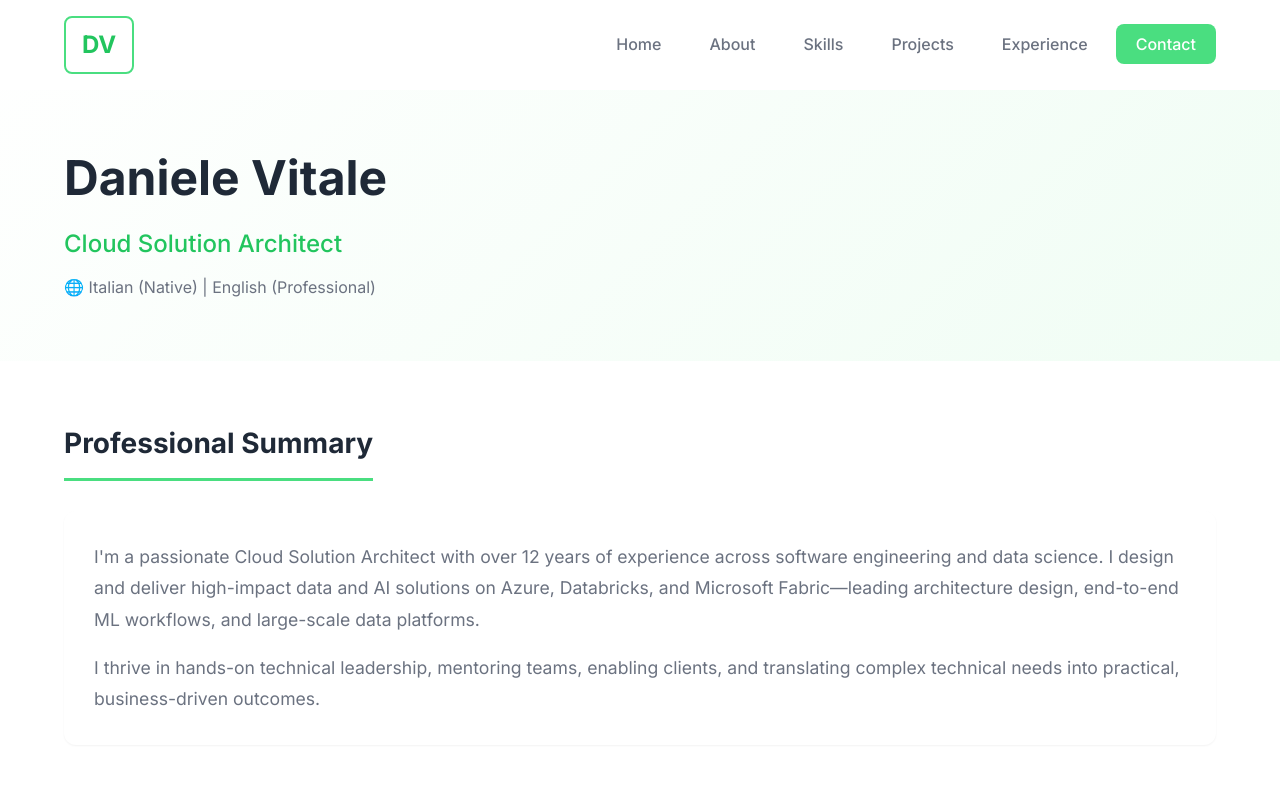
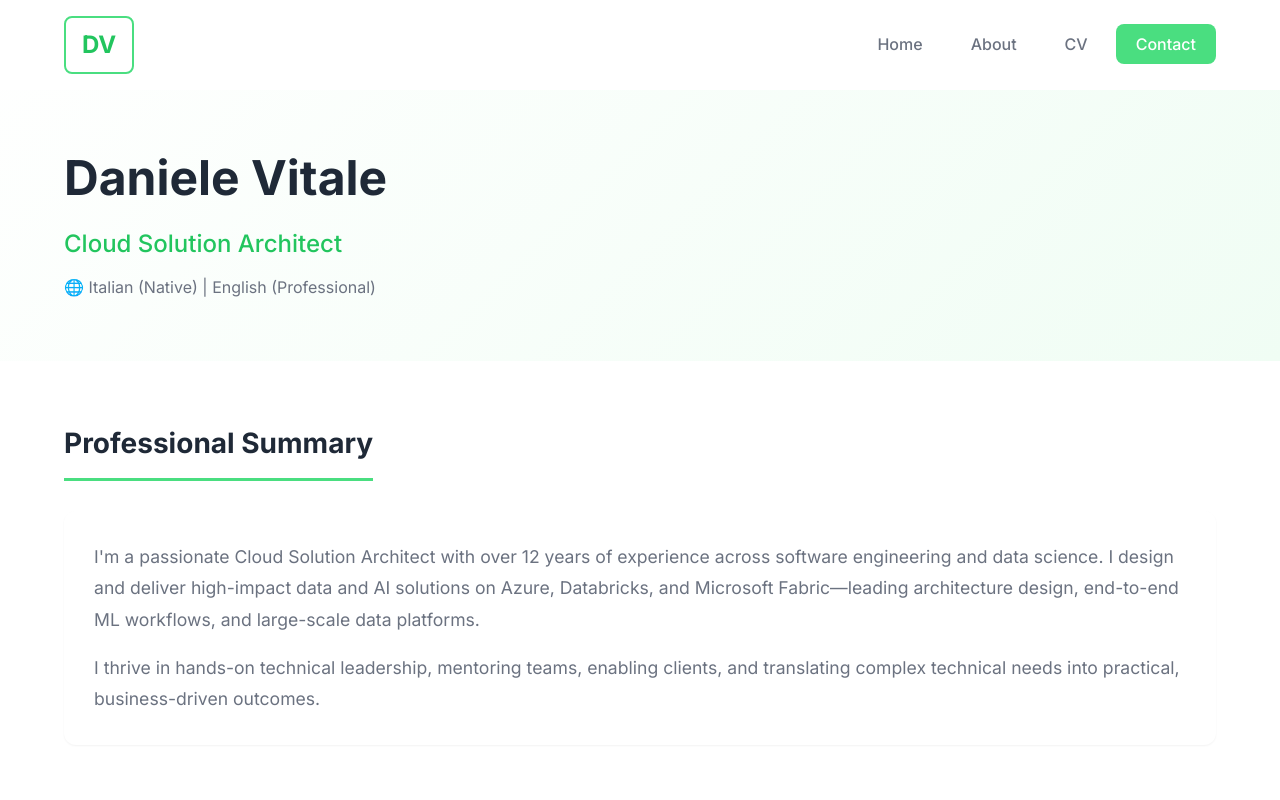
Before and after one commit to vitaled/vitaled.github.io, a plain HTML site: page cv.html in a window 1280 px wide. Shown: the top 800 px of the page. Drawn offline with Linux system fonts and the light colour scheme.

Commit message:
fix: cv page menu updated to match home page

```diff
--- a/cv.html
+++ b/cv.html
@@ -18,9 +18,7 @@
             <ul class="nav-menu">
                 <li><a href="index.html" class="nav-link">Home</a></li>
                 <li><a href="index.html#about" class="nav-link">About</a></li>
-                <li><a href="index.html#skills" class="nav-link">Skills</a></li>
-                <li><a href="index.html#projects" class="nav-link">Projects</a></li>
-                <li><a href="index.html#experience" class="nav-link">Experience</a></li>
+                <li><a href="cv.html" class="nav-link">CV</a></li>
                 <li><a href="index.html#contact" class="nav-link nav-cta">Contact</a></li>
             </ul>
             <div class="hamburger">
```
